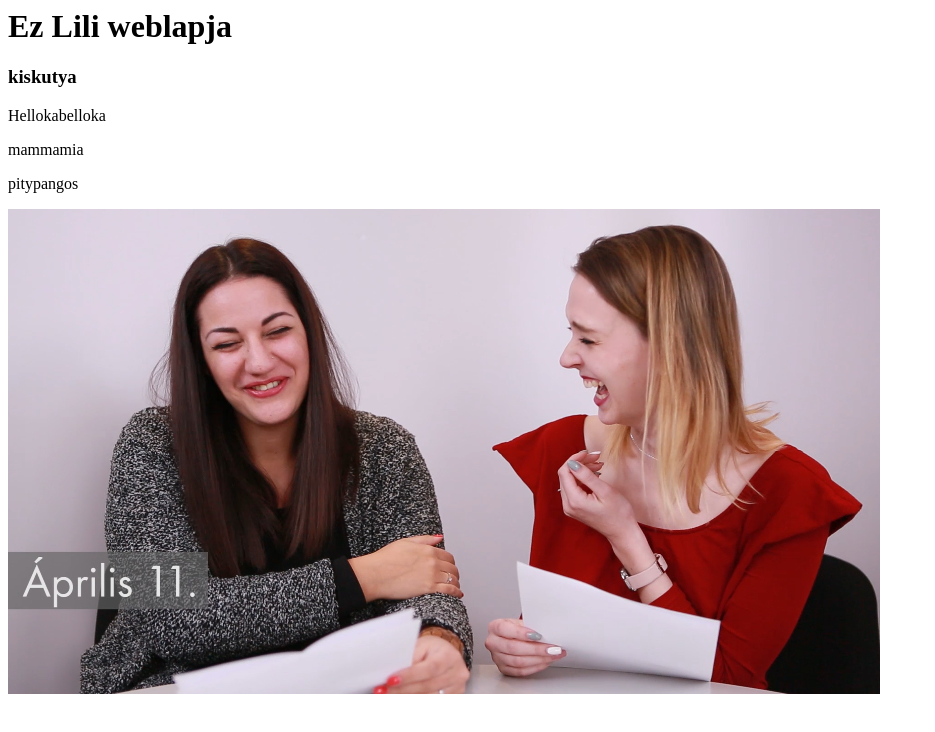
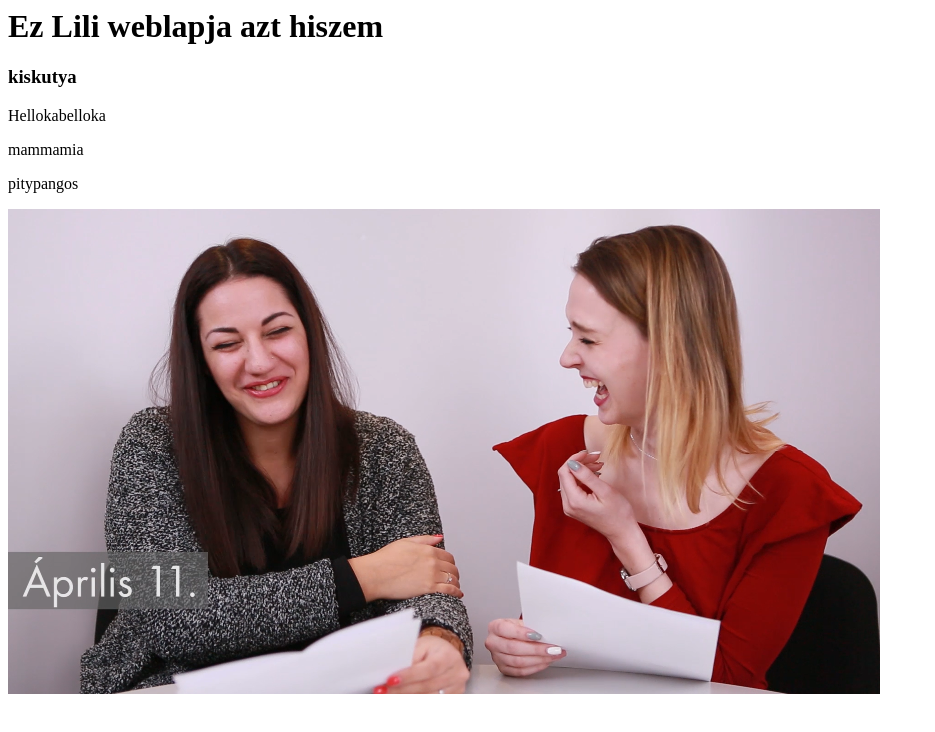
Before and after one commit to Liliberki/Liliberki.github.io, a plain HTML site: page index.html in a window 1280 px wide. Shown: the whole page, without its empty margins (0-935 px from the left). Drawn offline with Linux system fonts and the light colour scheme.

Commit message:
Update index.html

```diff
--- a/index.html
+++ b/index.html
@@ -3,7 +3,7 @@
         <title>Nagyon gyonyoru</title>
     </head>
     <body>
-        <h1>Ez Lili weblapja</h1>
+        <h1>Ez Lili weblapja azt hiszem</h1>
         <h3>kiskutya</h3>
         <p>Hellokabelloka</p>
         <p>mammamia</p>
```
